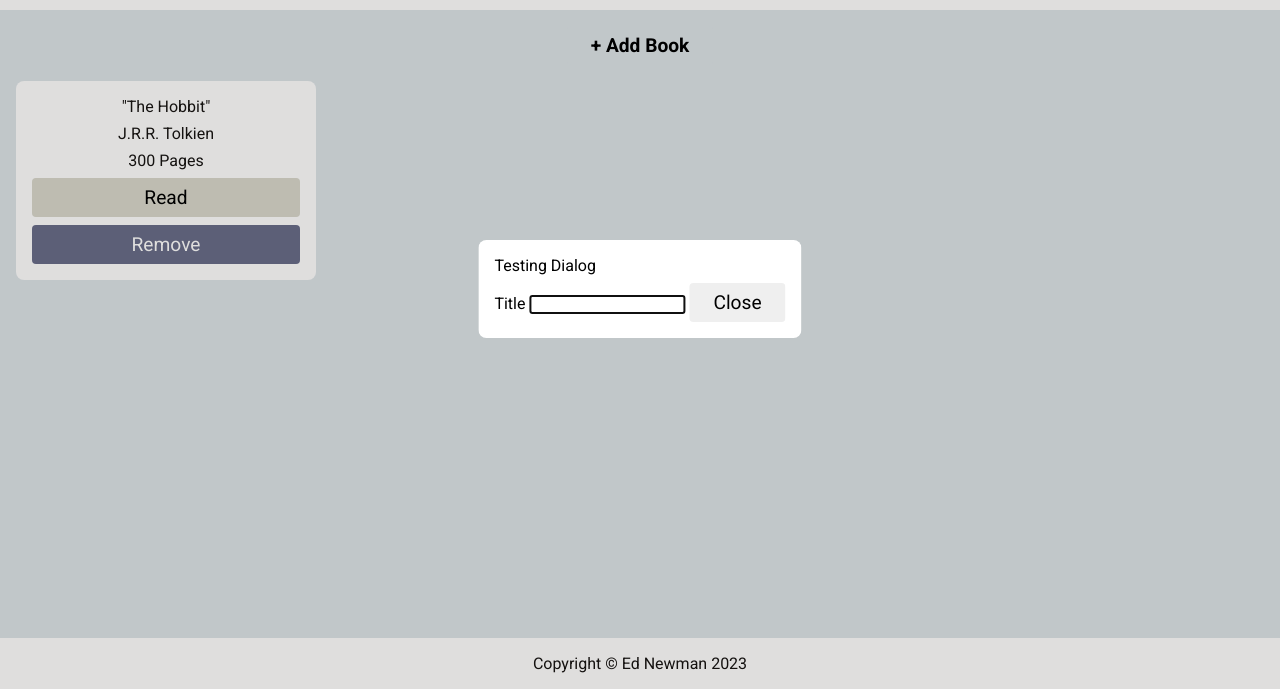
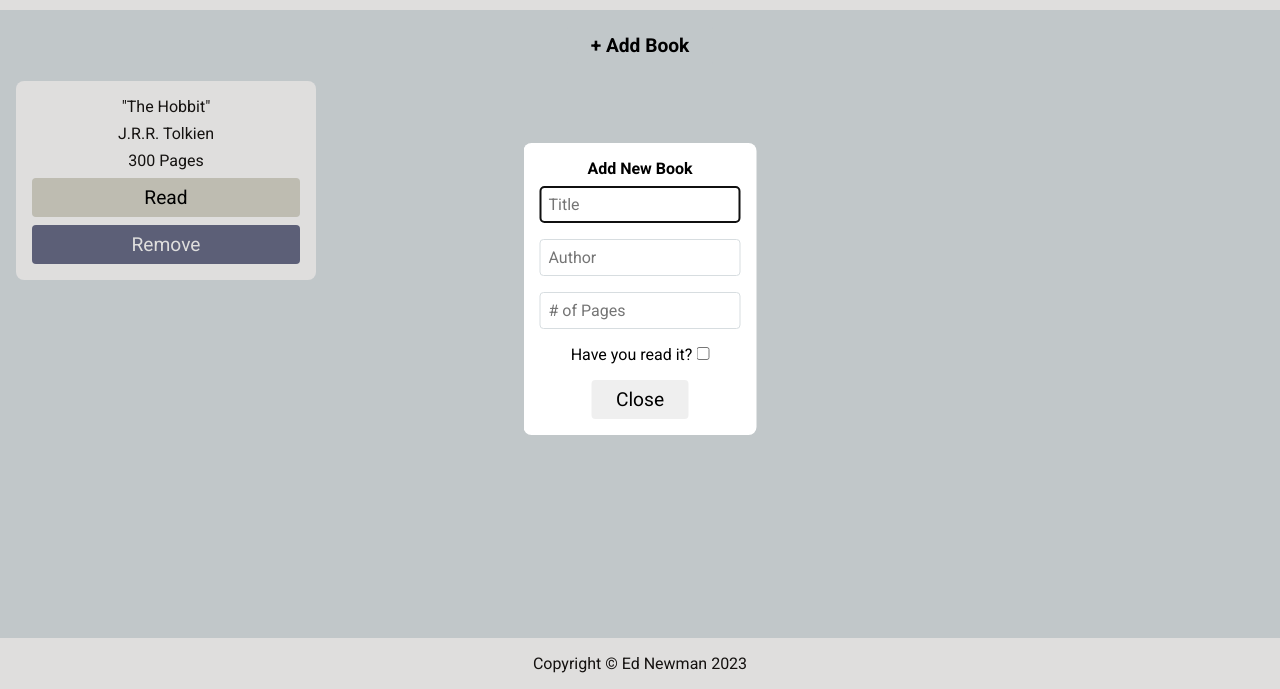
Before and after one commit to newmanem23/Library, a plain HTML site: page index.html in a window 1280 px wide. Both pictures are taken after a click on the button "+ Add Book". Shown: the part 111-800 px from the top of the page. Drawn offline with Linux system fonts and the light colour scheme.

Commit message:
Create fields for dialog form and format

```diff
--- a/index.html
+++ b/index.html
@@ -21,10 +21,15 @@
         <div class="books" id="books"></div>
     </div>
     <dialog id="book-dialog">
-            <p>Testing Dialog</p>
+            <p>Add New Book</p>
             <form action="">
-                <label for="title">Title</label>
-                <input type="text" id="title">
+                <input type="text" id="title" placeholder="Title">
+                <input type="text" id="author" placeholder="Author">
+                <input type="number" placeholder="# of Pages">
+                <div>
+                    <label for="check-read">Have you read it?</label>
+                    <input type="checkbox" id="check-read">
+                </div>
                 <button id="modal-close">Close</button>
             </form>
     </dialog>
--- a/styles.css
+++ b/styles.css
@@ -121,3 +121,23 @@ dialog[open] {
     flex-direction: column;
     gap: 0.5rem;
   }
+
+  form {
+    display: flex;
+    flex-direction: column;
+    gap: 1rem;
+    align-items: center;
+  }
+
+  form input {
+    font-size: 1rem;
+    border: 1px solid var(--secondary);
+    border-radius: 0.25rem;
+    padding: 0.5rem;
+  }
+
+  dialog p {
+    text-align: center;
+    font-size: 1rem;
+    font-weight: bold;
+  }
```
